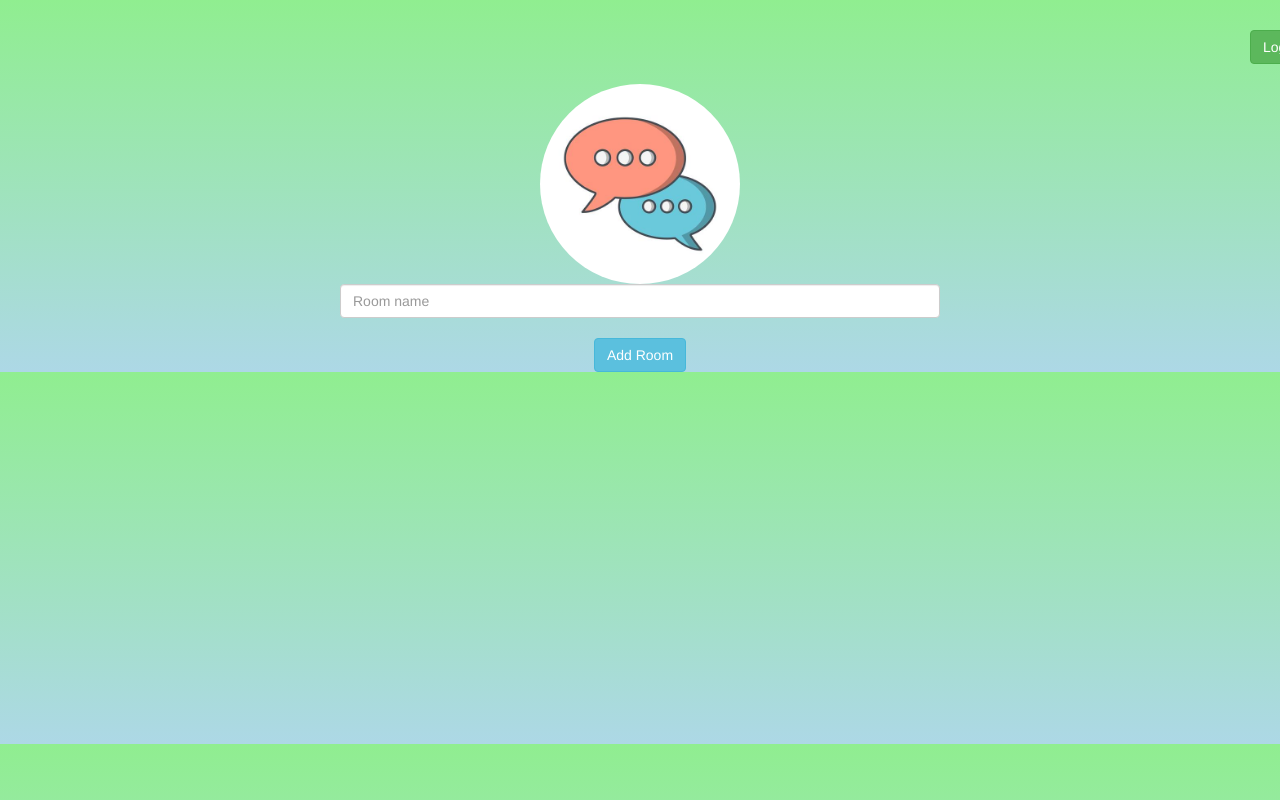
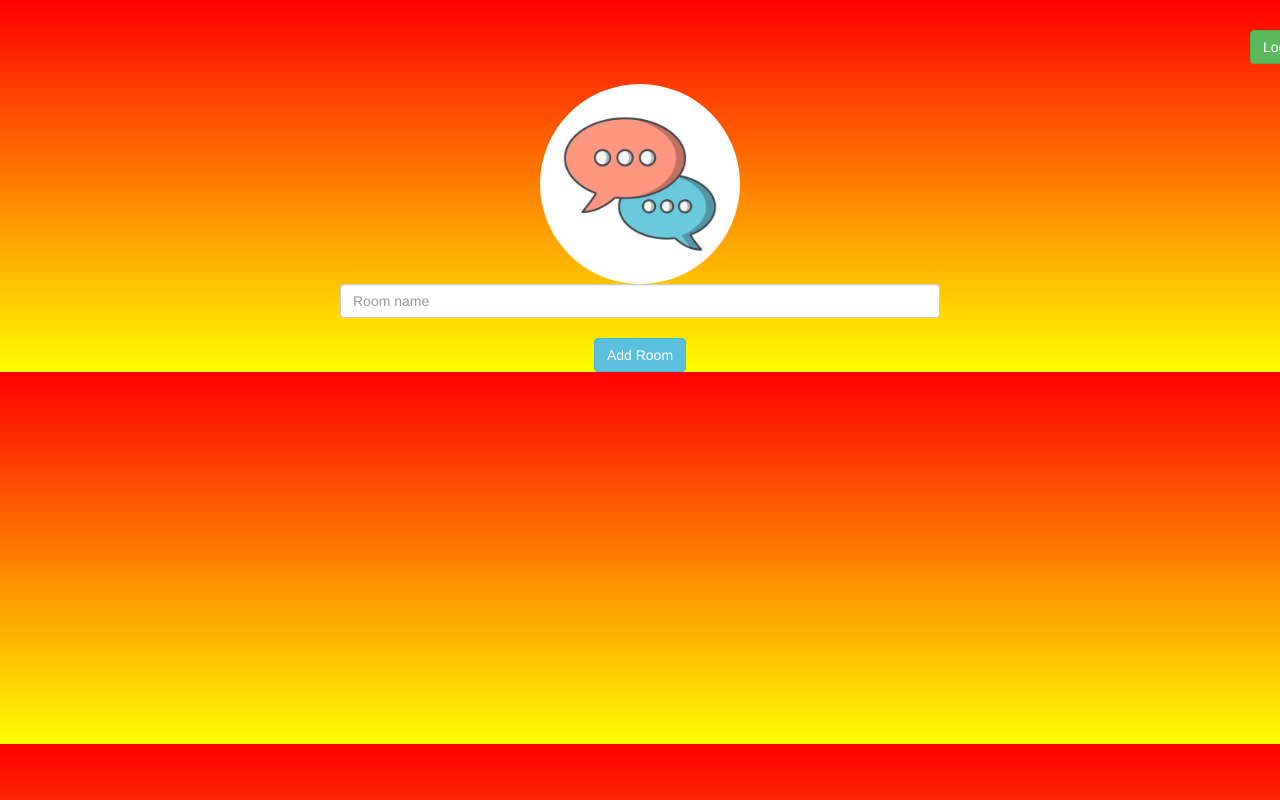
Before and after one commit to kayleekim409/Project-93, a plain HTML site: page kwitter_room.html in a window 1280 px wide. Shown: the top 800 px of the page. Drawn offline with nearby package versions, Linux system fonts and the light colour scheme.

Commit message:
Update kwitter_room.css

```diff
--- a/kwitter_room.css
+++ b/kwitter_room.css
@@ -1,5 +1,5 @@
 body {
-    background-image: linear-gradient(lightgreen, lightblue);
+    background-image: linear-gradient(red, yellow);
 }
 
 #logout {
```
